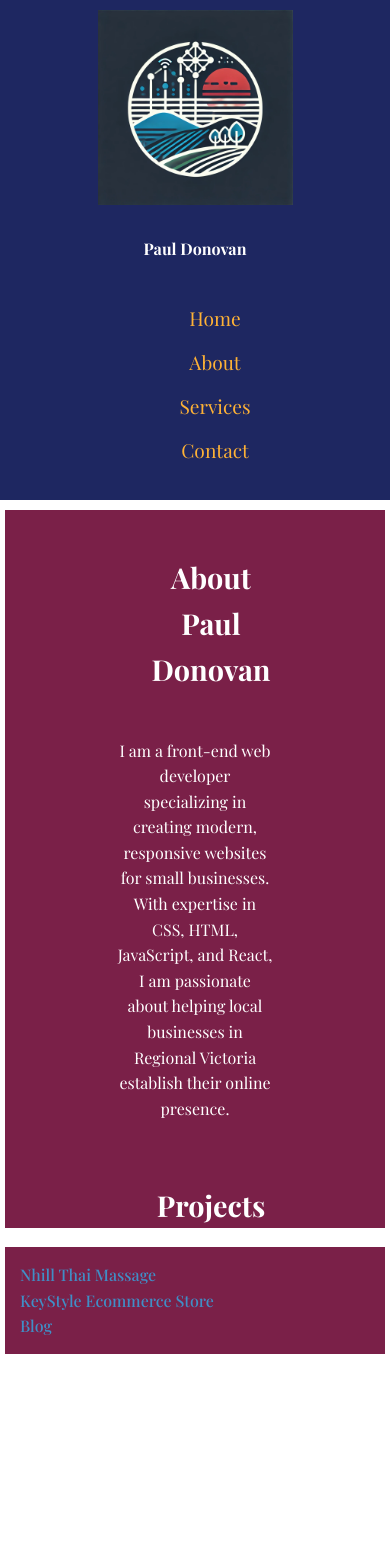
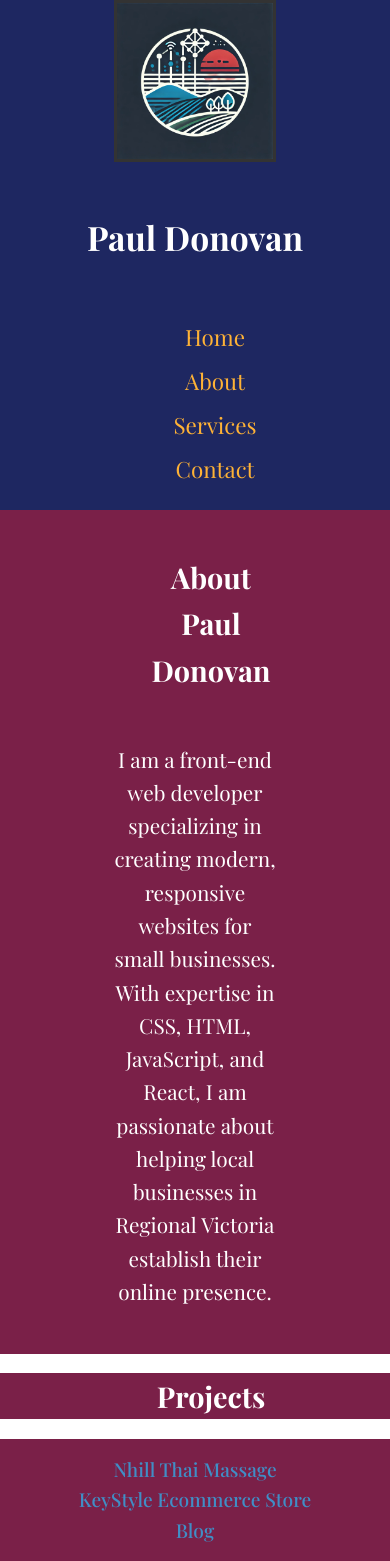
Before and after one commit to paulmatdonovan/paul.donovan.portfolio, a React (Create React App) app: page /about in a window 390 px wide. Before the commit the page ends 1354 px from the top, so only its background shows below. Built offline with nearby package versions, Linux system fonts and the light colour scheme; a web font is replaced by a local one.

Commit message:
changed some CSS, still not fully responsive

```diff
--- a/src/Components/About/About.css
+++ b/src/Components/About/About.css
@@ -1,6 +1,6 @@
 .about {
   padding: 2rem;
-  height: 80vh;
+  height: 100vh;
   display: flex;
   flex-direction: column;
   gap: 4rem;
@@ -28,13 +28,11 @@
     display: flex;
     align-items: center;
     background: var(--burgundy);
-
     justify-content: center;
 }
 
 .about-top{
 display: flex;
-
 margin: 0 auto;
 align-items: center;
 text-align: center;
@@ -54,16 +52,16 @@ gap: 10px;
 
 .about-links{
 font-size: 1.7rem;
-padding: 20px;
+padding: 10px;
 background: var(--burgundy);
 display: flex;
-justify-content: space-around;
+justify-content: center;
 align-items: center;
 /* color: var(--royal-blue); */
 list-style: none;
 font-weight: 500;
 padding: 10px 3rem;
-margin: 10px 1rem;
+/* margin: 10px 1rem; */
 }
 .about-links a{
     display: flex;
@@ -82,25 +80,27 @@ margin: 10px 1rem;
   }
 
   .about p {
-    font-size: 1rem;
+    font-size: 1.3rem;
   }
   .about{
     display: block;
     padding: 0px 0px;
-    margin: 10px 5px;
   }
   .about-bottom{
-    padding: 5px 12px;
-    margin: 0 auto;
+    padding: 1px 2px;
+    /* margin: 0 auto; */
+    background: var(--royal-blue);
+
   }
   .about-bottom h1{
     color: black;
   }
   .about-links{
-    display: block;
+    display: flex;
+    flex-direction: column;
     padding: 15px;
-    margin: 0 auto;
+align-items: center;
     text-align: center;
-    font-size: 1rem;
+    font-size: 1.2rem;
   }
 }
--- a/src/Components/About/About.jsx
+++ b/src/Components/About/About.jsx
@@ -19,17 +19,14 @@ const About = () => {
             </a>
           </li>
 
-
           <li>
             <a href="https://github.com/paulmatdonovan/ecommerce/tree/main" target="_blank" rel="noopener noreferrer">KeyStyle Ecommerce Store</a>
           </li>
 
-<li> <a href="https://pauldonovanblog.vercel.app/" target="_blank" rel="noopener noreferrer">Blog</a>
+          <li> <a href="https://pauldonovanblog-omega.vercel.app/" target="_blank" rel="noopener noreferrer">Blog</a>
           </li>
 
         </ul>
-
-
 
       </div>
     </div>
--- a/src/Components/Navbar/Navbar.css
+++ b/src/Components/Navbar/Navbar.css
@@ -41,31 +41,41 @@
 
   @media (max-width: 768px) {
 
-
 .navbar {
       flex-direction: column;
+      padding: 0px 0px;
       align-items: center;
-      text-align: center;
+      margin: 0 auto;
       justify-content: center;
-      padding: 10px 0px;
+      /* padding: 10px 0px; */
 
+    }
+    .navbar-logo p{
+      flex-direction: column;
+      align-items: center;
+      justify-content: center;
+      font-size: 1.4em;
     }
     .navbar-logo {
       flex-direction: column;
+      font-size: 1.5em;
       align-items: center;
+      justify-content: center;
       }
       .navbar-logo img{
-        max-width: 50%;
+        max-width: 40%;
         height: auto;
         margin: 0 auto;
+        border: solid var(--darkgrey)
       }
     .navbar-links {
       flex-direction: column;
-text-align: center;
-      gap: 0.5rem;
+  justify-content: center;
+  align-items: center;
+gap: 0.5rem;
     }
     .navbar-links a{
       color:#feb236;
-      font-size: 1.2rem;
+      font-size: 1.4rem;
     }
   }
```
Lines whose indentation alone changed are shown as unchanged.
